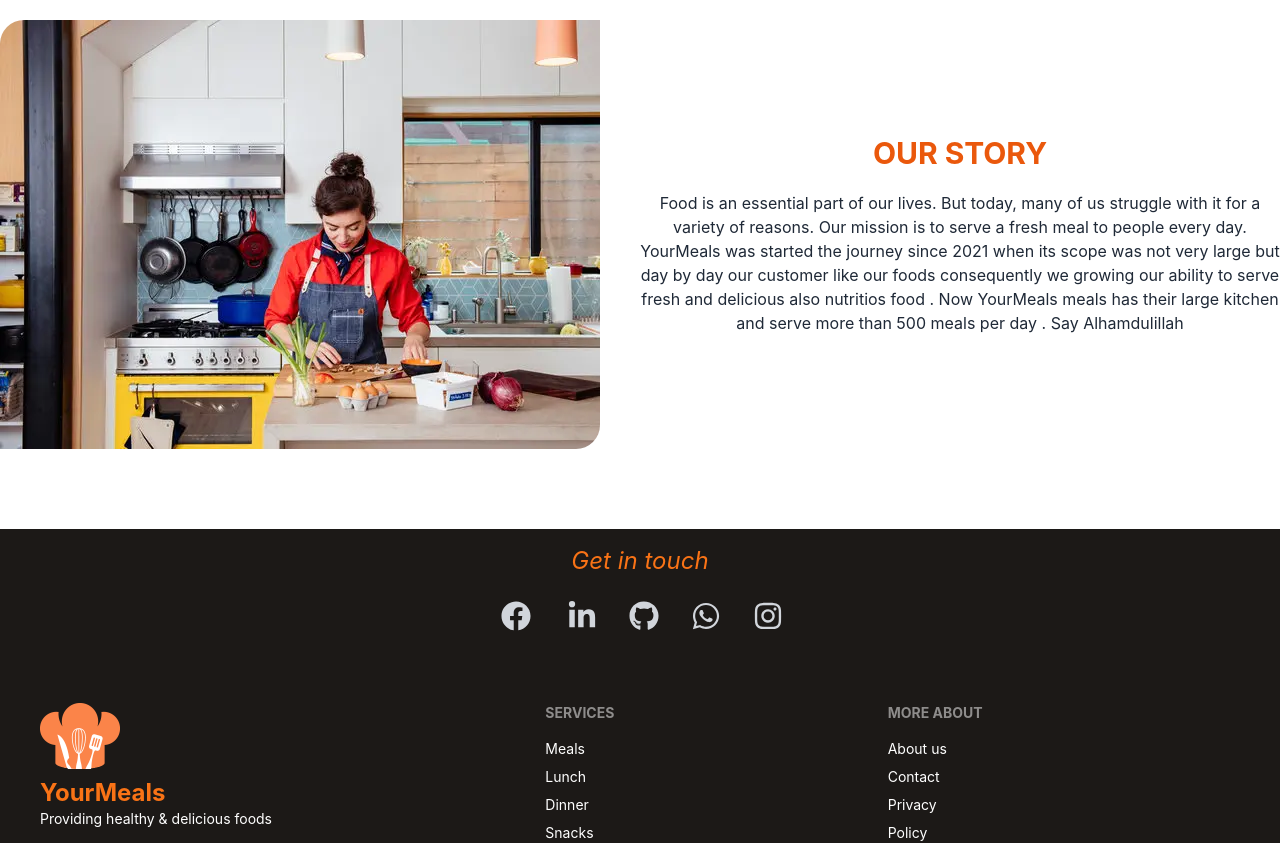
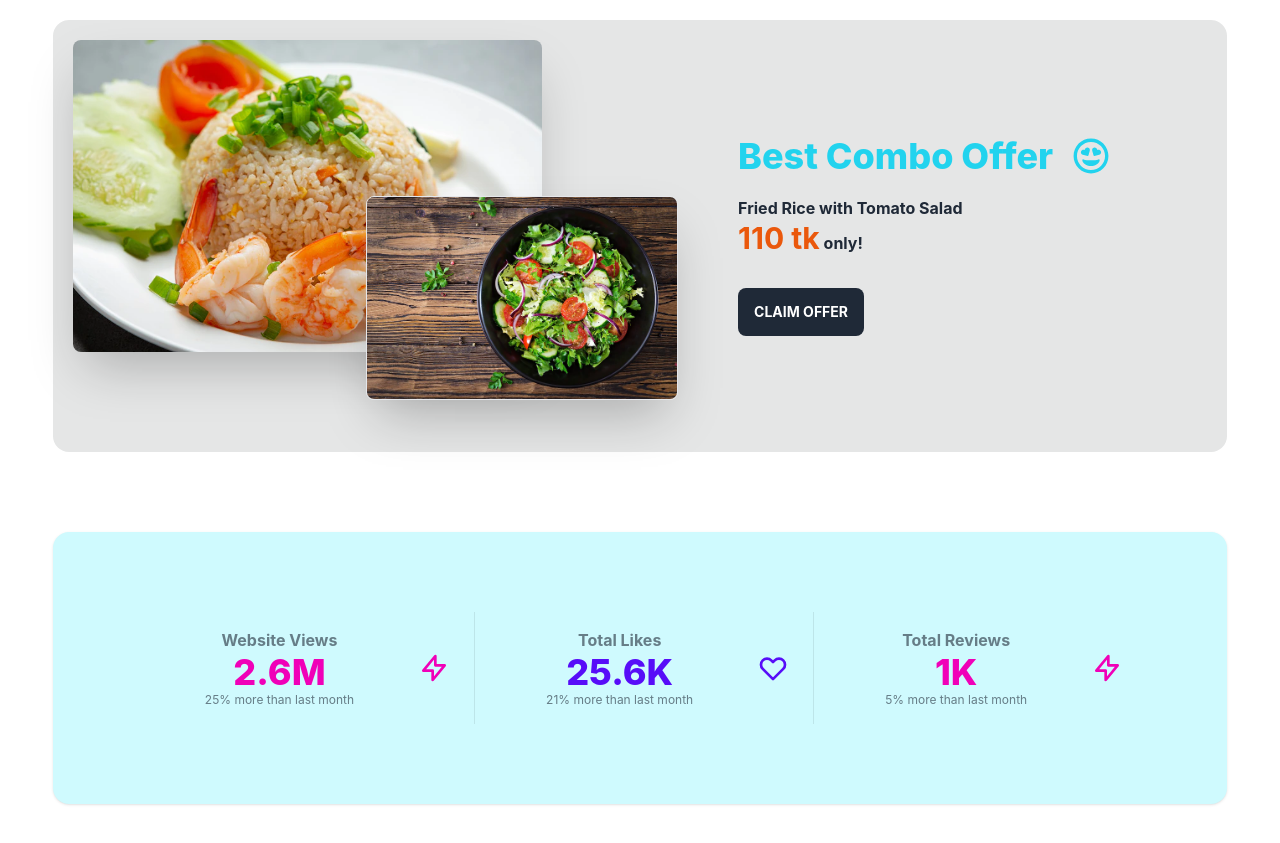
Before and after one commit to nazmul68/your-meals-client, a React (Create React App) app: page / in a window 1280 px wide. Shown: the part 1020-1863 px from the top of the page. Built offline with nearby package versions, Linux system fonts and the light colour scheme; no server answers.

Commit message:
offer & observation section added on home page

```diff
--- a/package.json
+++ b/package.json
@@ -13,6 +13,7 @@
     "react-hot-toast": "^2.4.0",
     "react-icons": "^4.6.0",
     "react-photo-view": "^1.2.2",
+    "react-reveal": "^1.2.2",
     "react-router-dom": "^6.4.3",
     "react-scripts": "5.0.1",
     "sweetalert2": "^11.6.8",
--- a/src/Pages/Home/Home.js
+++ b/src/Pages/Home/Home.js
@@ -2,6 +2,8 @@ import React, { useEffect, useState } from "react";
 import { Link } from "react-router-dom";
 import Carosel from "./Carosel";
 import LimFoodCard from "./LimMealCard";
+import Observation from "./Observation";
+import Offer from "./Offer";
 import StorySection from "./StorySection";
 
 const Home = () => {
@@ -39,6 +41,8 @@ const Home = () => {
           See All
         </Link>
       </div>
+      <Offer></Offer>
+      <Observation></Observation>
       <StorySection></StorySection>
     </div>
   );
--- /dev/null
+++ b/src/Pages/Home/Observation.js
@@ -0,0 +1,72 @@
+import React from "react";
+
+const Observation = () => {
+  return (
+    <div className="stats shadow w-11/12 p-20 bg-cyan-100">
+      <div className="stat">
+        <div className="stat-figure text-secondary">
+          <svg
+            xmlns="http://www.w3.org/2000/svg"
+            fill="none"
+            viewBox="0 0 24 24"
+            className="inline-block w-8 h-8 stroke-current"
+          >
+            <path
+              strokeLinecap="round"
+              strokeLinejoin="round"
+              strokeWidth="2"
+              d="M13 10V3L4 14h7v7l9-11h-7z"
+            ></path>
+          </svg>
+        </div>
+        <div className="stat-title font-bold">Website Views</div>
+        <div className="stat-value text-secondary">2.6M</div>
+        <div className="stat-desc">25% more than last month</div>
+      </div>
+
+      <div className="stat">
+        <div className="stat-figure text-primary">
+          <svg
+            xmlns="http://www.w3.org/2000/svg"
+            fill="none"
+            viewBox="0 0 24 24"
+            className="inline-block w-8 h-8 stroke-current"
+          >
+            <path
+              strokeLinecap="round"
+              strokeLinejoin="round"
+              strokeWidth="2"
+              d="M4.318 6.318a4.5 4.5 0 000 6.364L12 20.364l7.682-7.682a4.5 4.5 0 00-6.364-6.364L12 7.636l-1.318-1.318a4.5 4.5 0 00-6.364 0z"
+            ></path>
+          </svg>
+        </div>
+        <div className="stat-title font-bold">Total Likes</div>
+        <div className="stat-value text-primary">25.6K</div>
+        <div className="stat-desc">21% more than last month</div>
+      </div>
+
+      <div className="stat">
+        <div className="stat-figure text-secondary">
+          <svg
+            xmlns="http://www.w3.org/2000/svg"
+            fill="none"
+            viewBox="0 0 24 24"
+            className="inline-block w-8 h-8 stroke-current"
+          >
+            <path
+              strokeLinecap="round"
+              strokeLinejoin="round"
+              strokeWidth="2"
+              d="M13 10V3L4 14h7v7l9-11h-7z"
+            ></path>
+          </svg>
+        </div>
+        <div className="stat-title font-bold">Total Reviews</div>
+        <div className="stat-value text-secondary">1K</div>
+        <div className="stat-desc">5% more than last month</div>
+      </div>
+    </div>
+  );
+};
+
+export default Observation;
--- /dev/null
+++ b/src/Pages/Home/Offer.js
@@ -0,0 +1,63 @@
+import React from "react";
+import fridRiceImg from "../../assets/fried-rice.webp";
+import tomatoSaladImg from "../../assets/tomato-salad.webp";
+import Swing from "react-reveal/Swing";
+import { FaRegGrinHearts } from "react-icons/fa";
+import Swal from "sweetalert2";
+
+const Offer = () => {
+  const handleModal = () => {
+    Swal.fire({
+      position: "center",
+      icon: "success",
+      title: "Congratulations! your are eligible for this offer.",
+      showConfirmButton: false,
+      timer: 1500,
+    });
+  };
+  return (
+    <div className="container w-11/12 mx-auto md:flex my-20 items-center bg-base-300 p-5 rounded-2xl">
+      <div className="img-div md:w-2/3 mx-auto relative mb-20">
+        <img
+          src={fridRiceImg}
+          alt="rice"
+          className="max-w-lg rounded-lg shadow-2xl w-3/4 transition ease-in-out delay-150 hover:-translate-y-1 hover:scale-110 duration-300"
+        />
+        <img
+          src={tomatoSaladImg}
+          alt="salad"
+          className="max-w-sm rounded-lg shadow-2xl absolute w-1/2 right-5 top-1/2 border transition ease-in-out delay-150 hover:-translate-y-1 hover:scale-110 duration-300"
+        />
+      </div>
+      <div className="md:w-1/2 md:ml-10">
+        <Swing>
+          <div className="flex items-center mb-5  text-cyan-400 text-left">
+            <h2 className="font-extrabold text-4xl mr-2 md:mr-5 ">
+              Best Combo Offer
+            </h2>
+            <FaRegGrinHearts className="font-bold text-4xl cursor-pointer"></FaRegGrinHearts>
+          </div>
+        </Swing>
+
+        <p className="font-bold text-left">
+          Fried Rice with Tomato Salad <br />
+          <span className="font-bold text-orange-600 text-3xl">
+            110 tk
+          </span>{" "}
+          only!
+        </p>
+
+        <div className="text-left">
+          <button
+            onClick={handleModal}
+            className="btn font-bold bg-gray-800 border-none mt-8 "
+          >
+            claim offer
+          </button>
+        </div>
+      </div>
+    </div>
+  );
+};
+
+export default Offer;
--- a/src/Pages/Home/StorySection.js
+++ b/src/Pages/Home/StorySection.js
@@ -1,29 +1,33 @@
 import React from "react";
 import img from "../../assets/storyImg.webp";
+import { Fade } from "react-reveal";
 
 const StorySection = () => {
   return (
     <div className="container mx-auto md:flex my-20 items-center">
+      <div className="details md:w-1/2 my-5">
+        <h2 className="text-3xl w-11/12 mx-auto  font-bold text-orange-600 mb-5 hover:text-orange-800 transition ease-in-out delay-150 hover:-translate-y-1 hover:scale-110 duration-300">
+          OUR STORY
+        </h2>
+        <Fade bottom>
+          <p className=" text-left w-11/12 mx-auto">
+            Food is an essential part of our lives. But today, many of us
+            struggle with it for a variety of reasons. Our mission is to serve a
+            fresh meal to people every day. YourMeals was started the journey
+            since 2021 when its scope was not very large but day by day our
+            customer like our foods consequently we growing our ability to serve
+            fresh and delicious also nutritios food . Now YourMeals meals has
+            their large kitchen and serve more than 500 meals per day . Say
+            Alhamdulillah
+          </p>
+        </Fade>
+      </div>
       <div className="img-div md:w-1/2">
         <img
           src={img}
           alt=""
-          className="rounded-tl-3xl rounded-br-3xl transition ease-in-out delay-150 hover:-translate-y-1 hover:scale-110 duration-300 "
+          className="w-10/12 mx-auto rounded-tl-3xl rounded-br-3xl transition ease-in-out delay-150 hover:-translate-y-1 hover:scale-110 duration-300 "
         />
-      </div>
-      <div className="details md:w-1/2 my-5">
-        <h2 className="text-3xl font-bold text-orange-600 mb-5 hover:text-orange-800 transition ease-in-out delay-150 hover:-translate-y-1 hover:scale-110 duration-300">
-          OUR STORY
-        </h2>
-        <p>
-          Food is an essential part of our lives. But today, many of us struggle
-          with it for a variety of reasons. Our mission is to serve a fresh meal
-          to people every day. YourMeals was started the journey since 2021 when
-          its scope was not very large but day by day our customer like our
-          foods consequently we growing our ability to serve fresh and delicious
-          also nutritios food . Now YourMeals meals has their large kitchen and
-          serve more than 500 meals per day . Say Alhamdulillah
-        </p>
       </div>
     </div>
   );
--- a/src/Pages/Login/Login.js
+++ b/src/Pages/Login/Login.js
@@ -5,6 +5,7 @@ import { AuthContext } from "../../Contexts/AuthProvider";
 
 const Login = () => {
   const [error, setError] = useState("");
+  const [spinner, setSpinner] = useState(true);
   const { signIn, googleSignIn } = useContext(AuthContext);
   const navigate = useNavigate();
   const location = useLocation();
@@ -24,6 +25,7 @@ const Login = () => {
         form.reset();
         setError("");
         form.reset();
+        setSpinner(false);
         navigate(from, { replace: true });
       })
       .catch((err) => {
@@ -44,6 +46,11 @@ const Login = () => {
       })
       .catch((err) => setError(err.message));
   };
+
+  if (!spinner) {
+    return <div className="spinner"></div>;
+  }
+
   return (
     <div>
       <div className="hero my-20">
--- a/src/Pages/Meals/Meals.js
+++ b/src/Pages/Meals/Meals.js
@@ -1,5 +1,6 @@
 import React, { useEffect, useState } from "react";
 import SingleMeal from "../SingleMeal/SingleMeal";
+import "./meals.css";
 
 const Meals = () => {
   const [meals, setMeals] = useState([]);
@@ -9,8 +10,12 @@ const Meals = () => {
       .then((res) => res.json())
       .then((data) => setMeals(data));
   }, []);
+  if (meals.length === 0) {
+    //also can use loader state
+    return <div className="spinner"></div>;
+  }
   return (
-    <div className="grid md:grid-cols-3 container mx-auto gap-3 my-10">
+    <div className=" grid md:grid-cols-3 container mx-auto gap-3 my-10 ">
       {meals.map((meal) => (
         <SingleMeal key={meal._id} meal={meal}></SingleMeal>
       ))}
--- /dev/null
+++ b/src/Pages/Meals/meals.css
@@ -0,0 +1,9 @@
+.spinner {
+  border: 5px solid #f3f3f3; /* Light grey */
+  border-top: 5px solid #3498db; /* Blue */
+  border-radius: 50%;
+  width: 50px;
+  height: 50px;
+  margin: 50px auto;
+  animation: spin 2s linear infinite;
+}
--- a/src/Pages/Routes/PrivateRoute/PrivateRoute.js
+++ b/src/Pages/Routes/PrivateRoute/PrivateRoute.js
@@ -8,7 +8,7 @@ const PrivateRoute = ({ children }) => {
   const location = useLocation();
 
   if (loading) {
-    return <progress className="progress w-full"></progress>;
+    return <div className="spinner"></div>;
   }
 
   if (user) {
--- a/src/Pages/SingleMeal/SingleMeal.js
+++ b/src/Pages/SingleMeal/SingleMeal.js
@@ -10,11 +10,15 @@ const SingleMeal = ({ meal }) => {
     navigate(`/allMeals/${_id}`);
   };
   return (
-    <div className="card w-96 mx-auto shadow-xl transition ease-in-out delay-100 hover:-translate-y-1 hover:scale-110 duration-300 mb-5">
+    <div className="card w-96 mx-auto shadow-xl  mb-5">
       <figure>
         <PhotoProvider>
           <PhotoView src={image}>
-            <img src={image} alt="" />
+            <img
+              src={image}
+              alt=""
+              className="transition ease-in-out delay-100 hover:-translate-y-1 hover:scale-110 duration-300"
+            />
           </PhotoView>
         </PhotoProvider>
       </figure>
--- a/src/Pages/SingleMealDetails/SingleMealDetails.js
+++ b/src/Pages/SingleMealDetails/SingleMealDetails.js
@@ -14,7 +14,7 @@ const SingleMealDetails = () => {
           <img
             src={image ? image : notFoundImg}
             alt="Shoes"
-            className="rounded-xl w-11/12"
+            className="rounded-xl w-11/12 transition ease-in-out delay-150 hover:-translate-y-1 hover:scale-110 duration-300"
           />
         </figure>
         <div className="card-body items-center text-center">
@@ -41,6 +41,7 @@ const SingleMealDetails = () => {
           </div>
         </div>
       </div>
+
       <AddReveiw meal={meal}></AddReveiw>
     </div>
   );
```
Also changed, not shown: src/Pages/Home/LimMealCard.js (+6 -2 lines), 1 other file (tests, documents, lock files or other folders).
